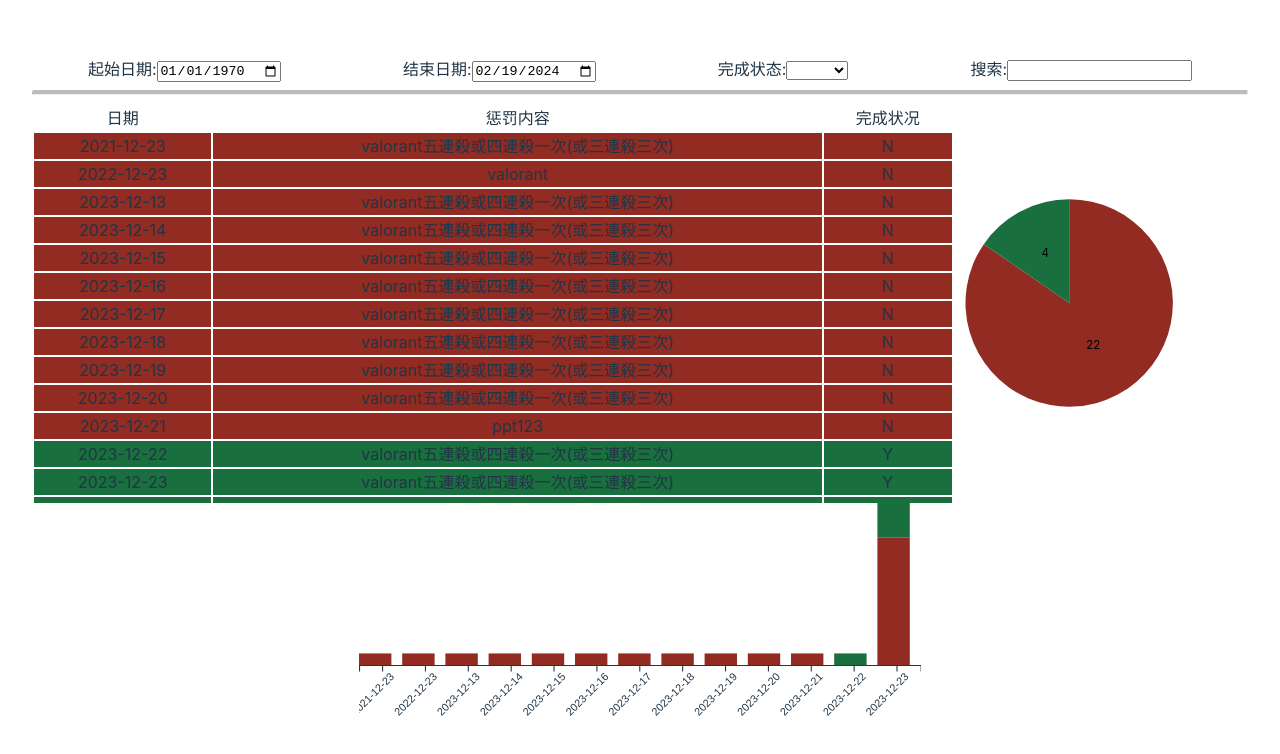
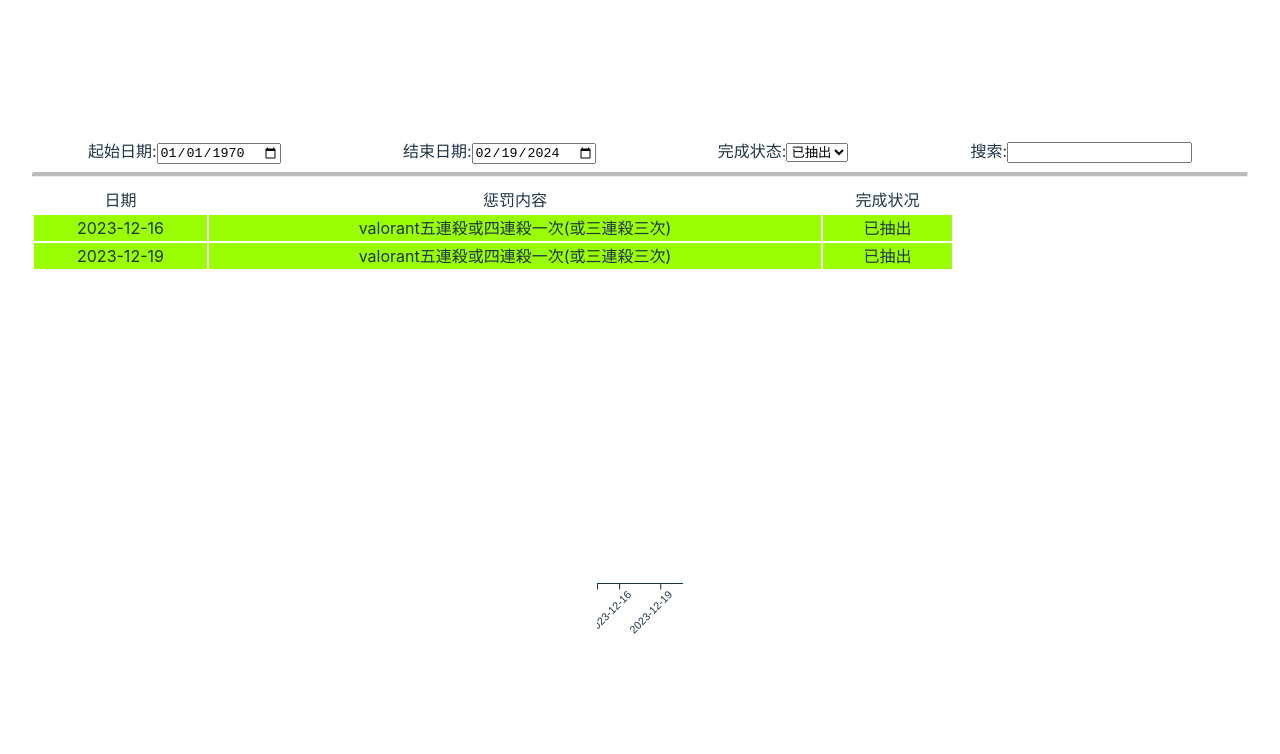
Before and after one commit to champsing/mercuryland, a Vue app: page / in a window 1280 px wide. Shown: the top 754 px of the page. Built offline with nearby package versions, Linux system fonts and the light colour scheme.

Commit message:
add for table

```diff
--- a/src/App.vue
+++ b/src/App.vue
@@ -3,7 +3,7 @@
 </script>
 
 <template>
-    <HelloWorld msg="Vite + Vue" />
+    <HelloWorld />
 </template>
 
 <style scoped></style>
--- a/src/components/HelloWorld.vue
+++ b/src/components/HelloWorld.vue
@@ -2,9 +2,7 @@
 import { ref } from "vue";
 import * as d3 from "d3";
 
-defineProps({
-    msg: String,
-});
+defineProps({});
 
 var filterBegDate = ref("1970-01-01");
 var filterEndDate = ref(new Date(Date.now()).toISOString().slice(0, 10));
@@ -24,7 +22,7 @@
             (v) =>
                 v.date >= filterBegDate.value && v.date <= filterEndDate.value
         )
-        .filter((v) => filterFinish.value == 2 || filterFinish.value == v.done)
+        .filter((v) => filterFinish.value == -1 || filterFinish.value == v.done)
         .filter(
             (v) =>
                 filterSearch.value == "" || v.name.includes(filterSearch.value)
@@ -55,19 +53,35 @@
     refresh();
 }
 
-function numToYN(i) {
+function statusToString(i) {
     if (i == 0) {
-        return "N";
+        return "未开始";
+    } else if (i == 1) {
+        return "已完成";
+    } else if (i == 2) {
+        return "已抽出";
+    } else if (i == 3) {
+        return "勉强过";
+    } else if (i == 4) {
+        return "进行中";
     } else {
-        return "Y";
+        return "undefined";
     }
 }
 
-function numToColor(i) {
+function statusToColor(i) {
     if (i == 0) {
         return "#922B21";
+    } else if (i == 1) {
+        return "#196F3D";
+    } else if (i == 2) {
+        return "#9AFF02";
+    } else if (i == 3) {
+        return "#9D9D9D";
+    } else if (i == 4) {
+        return "#4DFFFF";
     } else {
-        return "#196F3D";
+        return "#000000";
     }
 }
 
@@ -96,7 +110,7 @@
         .enter()
         .append("g")
         .append("path")
-        .attr("fill", (_, i) => numToColor(i))
+        .attr("fill", (_, i) => statusToColor(i))
         .attr("d", arcFn);
 
     svg.selectAll("label")
@@ -153,7 +167,7 @@
         .attr("y", (d) => diagramH - d.negative / hScale)
         .attr("width", sep - pad)
         .attr("height", (d) => d.negative / hScale)
-        .attr("fill", numToColor(0));
+        .attr("fill", statusToColor(0));
 
     svg.selectAll("positive")
         .data(series)
@@ -163,7 +177,7 @@
         .attr("y", (d) => diagramH - (d.negative + d.positive) / hScale)
         .attr("width", sep - pad)
         .attr("height", (d) => d.positive / hScale)
-        .attr("fill", numToColor(1));
+        .attr("fill", statusToColor(1));
 
     const xAxis = d3
         .scaleBand()
@@ -204,9 +218,12 @@
                 :value="filterFinish.valueOf()"
                 @input="updateFinish($event.target.value)"
             >
-                <option value="2"></option>
+                <option value="-1"></option>
+                <option value="0">未开始</option>
                 <option value="1">已完成</option>
-                <option value="0">未完成</option>
+                <option value="2">已抽出</option>
+                <option value="3">勉强过</option>
+                <option value="4">进行中</option>
             </select>
         </div>
         <div>
@@ -234,7 +251,7 @@
                     <tr
                         v-for="item in dataDisplay"
                         :style="{
-                            'background-color': numToColor(item.done),
+                            'background-color': statusToColor(item.done),
                         }"
                     >
                         <td>
@@ -244,7 +261,7 @@
                             {{ truncateStr(item.name) }}
                         </td>
                         <td>
-                            {{ numToYN(item.done) }}
+                            {{ statusToString(item.done) }}
                         </td>
                     </tr>
                 </tbody>
```
Also changed, not shown: public/data.csv.
